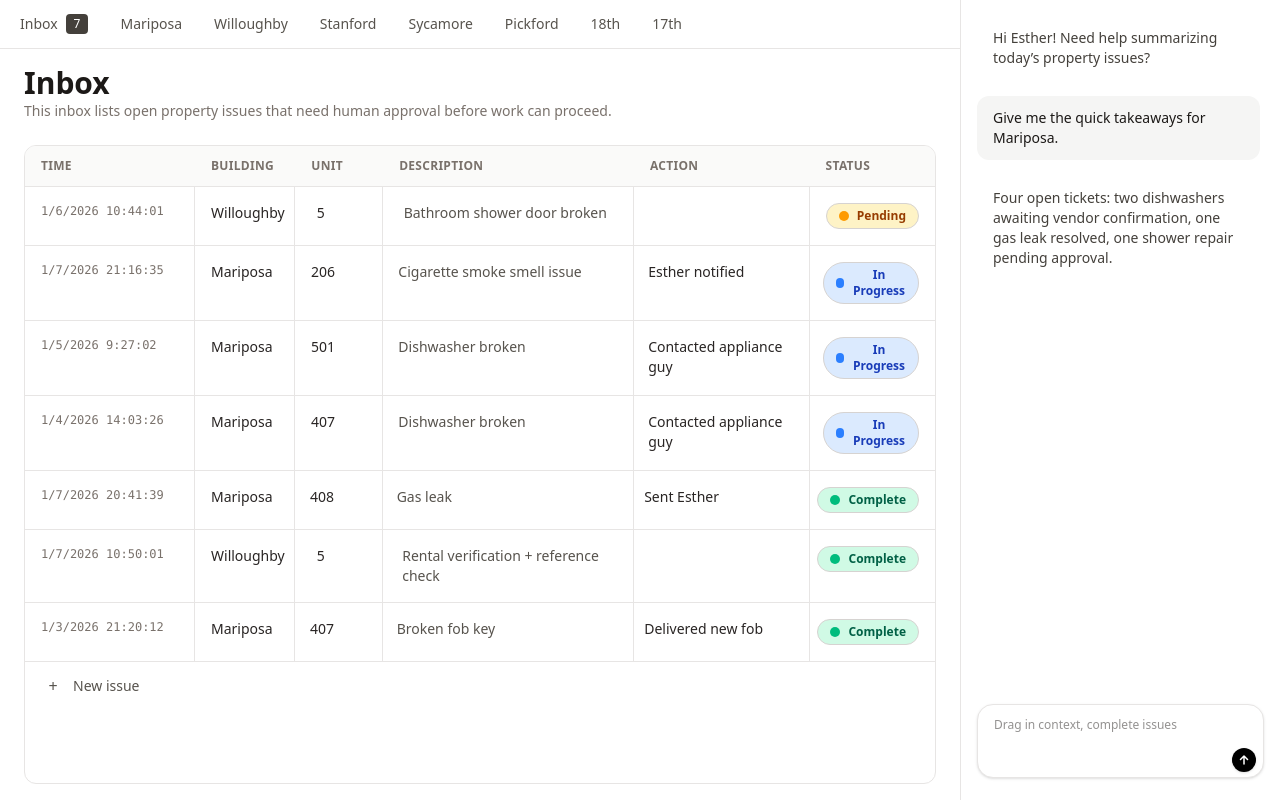
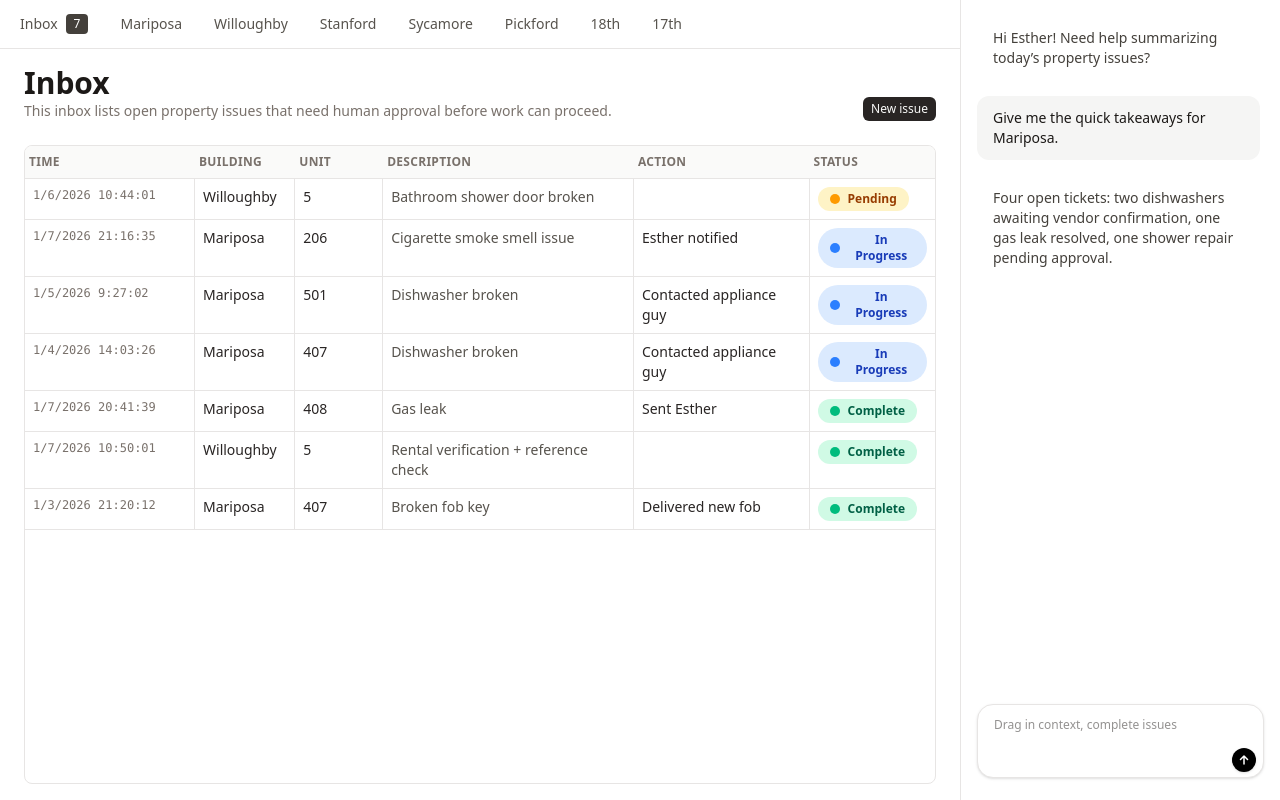
Before and after one commit to 21andrewchang/hermes, a SvelteKit app: page / in a window 1280 px wide. Built offline with nearby package versions, Linux system fonts and the light colour scheme.

Commit message:
feat: chat interface

```diff
--- a/src/routes/+page.svelte
+++ b/src/routes/+page.svelte
@@ -117,15 +117,14 @@
 
 	function sortEntries(list: TableEntry[]): TableEntry[] {
 		return [...list].sort((a, b) => {
-			if (a.isDraft && !b.isDraft) return 1;
-			if (!a.isDraft && b.isDraft) return -1;
+			if (a.isDraft && !b.isDraft) return -1;
+			if (!a.isDraft && b.isDraft) return 1;
 			return statusRank[a.status] - statusRank[b.status];
 		});
 	}
 
 	let entries = $state(sortEntries(initialEntries));
 	let openStatusIndex = $state<number | null>(null);
-	const hasDraftEntry = $derived(entries.some((entry) => entry.isDraft));
 
 	const conversation: ChatMessage[] = [
 		{
@@ -197,7 +196,6 @@
 	}
 
 	function addNewIssue() {
-		if (entries.some((entry) => entry.isDraft)) return;
 		const now = new Date();
 		const draftEntry: TableEntry = {
 			time: formatTimestamp(now),
@@ -258,18 +256,25 @@
 								proceed.
 							</p>
 						</div>
+						<button
+							type="button"
+							class="flex items-center gap-2 rounded-md bg-stone-800 px-2 py-1 text-xs text-stone-50 transition"
+							onclick={addNewIssue}
+						>
+							New issue
+						</button>
 					</div>
 
-					<div class="flex-1 overflow-hidden rounded-xl border border-stone-200">
+					<div class="flex-1 overflow-hidden rounded-lg border border-stone-200">
 						<div
 							class="grid grid-cols-[170px_0.8fr_0.7fr_2fr_1.4fr_1fr] border-b border-stone-200 bg-stone-50 text-xs font-semibold tracking-wide text-stone-500 uppercase"
 						>
-							<div class="px-4 py-3">Time</div>
-							<div class="px-4 py-3">Building</div>
-							<div class="px-4 py-3">Unit</div>
-							<div class="px-4 py-3">Description</div>
-							<div class="px-4 py-3">Action</div>
-							<div class="px-4 py-3">Status</div>
+							<div class="px-1 py-2">Time</div>
+							<div class="px-1 py-2">Building</div>
+							<div class="px-1 py-2">Unit</div>
+							<div class="px-1 py-2">Description</div>
+							<div class="px-1 py-2">Action</div>
+							<div class="px-1 py-2">Status</div>
 						</div>
 						<div class="relative">
 							<div
@@ -287,8 +292,8 @@
 									<div
 										class="grid grid-cols-[170px_0.8fr_0.7fr_2fr_1.4fr_1fr] border-b border-stone-200 text-sm text-stone-800"
 									>
-										<div class="px-4 py-4 font-mono text-xs text-stone-500">{entry.time}</div>
-										<div class="px-4 py-4">
+										<div class="px-2 py-2 font-mono text-xs text-stone-500">{entry.time}</div>
+										<div class="px-2 py-2">
 											{#if entry.isDraft}
 												<input
 													class="w-full rounded-md border border-transparent bg-transparent px-3 py-2 text-sm text-stone-800 transition outline-none focus:border-stone-500 focus:bg-white focus:ring-2 focus:ring-stone-200"
@@ -299,7 +304,7 @@
 												<span class="font-medium">{entry.building}</span>
 											{/if}
 										</div>
-										<div class="px-4 py-4">
+										<div class="px-2 py-2">
 											{#if entry.isDraft}
 												<input
 													class="w-full rounded-md border border-transparent bg-transparent px-3 py-2 text-sm text-stone-800 transition outline-none focus:border-stone-500 focus:bg-white focus:ring-2 focus:ring-stone-200"
@@ -310,7 +315,7 @@
 												{entry.unit}
 											{/if}
 										</div>
-										<div class="px-4 py-4 text-stone-600">
+										<div class="px-2 py-2 text-stone-600">
 											{#if entry.isDraft}
 												<textarea
 													class="w-full rounded-md border border-transparent bg-transparent px-3 py-2 text-sm text-stone-800 transition outline-none focus:border-stone-500 focus:bg-white focus:ring-2 focus:ring-stone-200"
@@ -322,7 +327,7 @@
 												{entry.description}
 											{/if}
 										</div>
-										<div class="px-4 py-4">
+										<div class="px-2 py-2">
 											{#if entry.isDraft}
 												<input
 													class="w-full rounded-md border border-transparent bg-transparent px-3 py-2 text-sm text-stone-800 transition outline-none focus:border-stone-500 focus:bg-white focus:ring-2 focus:ring-stone-200"
@@ -333,9 +338,9 @@
 												{entry.action}
 											{/if}
 										</div>
-										<div class="relative px-4 py-4">
+										<div class="relative px-2 py-2">
 											<button
-												class={`flex items-center gap-2 rounded-full border border-stone-300 px-3 py-1 text-xs font-semibold ${statusStyles(entry.status)}`}
+												class={`flex items-center gap-2 rounded-full px-3 py-1 text-xs font-semibold ${statusStyles(entry.status)}`}
 												onclick={(event) => {
 													event.stopPropagation();
 													toggleStatusMenu(index);
@@ -385,25 +390,8 @@
 								{/each}
 							</div>
 						</div>
-						{#if !hasDraftEntry}
-							<button
-								type="button"
-								class="items-center px-2 py-1 mt-2 ml-2 rounded-md text-left text-sm font-medium text-stone-600 transition hover:bg-stone-100"
-								onclick={addNewIssue}
-							>
-								<span class="flex items-center gap-2">
-									<span
-										class="flex h-6 w-6 items-center justify-center rounded-full text-base text-stone-600"
-										aria-hidden="true"
-									>
-										+
-									</span>
-									New issue
-								</span>
-							</button>
-						{/if}
+						</div>
 					</div>
-				</div>
 			{:else}
 				<div class="flex h-full flex-col items-center justify-center gap-3 text-center">
 					<p class="text-sm tracking-wide text-stone-500 uppercase">Coming soon</p>
```
